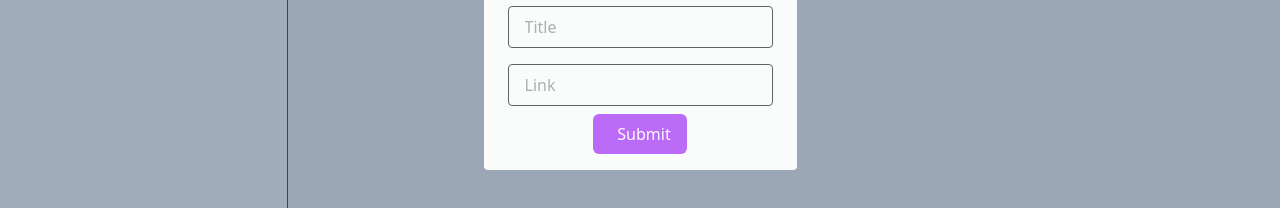
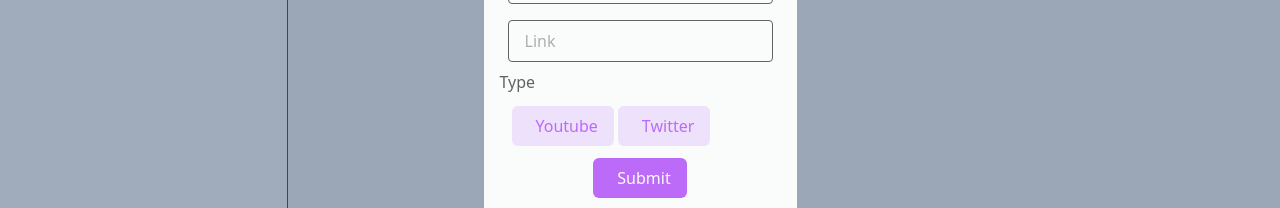
Before and after one commit to ak8abhinay/Second-Brain-App-FE, a React (Vite) app: page /dashboard in a window 1280 px wide. Shown: the part 336-544 px from the top of the page. Built offline with nearby package versions, Linux system fonts and the light colour scheme.

Commit message:
Updated Content Modal

```diff
--- a/src/components/CreateContentModal.tsx
+++ b/src/components/CreateContentModal.tsx
@@ -1,9 +1,26 @@
+import { useRef, useState } from "react";
 import { CrossIcon } from "../icons/CrossIcon";
 import { Button } from "./Button";
 import { Input } from "./Input";
 
+enum ContentTpe {
+  Youtube = "youtube",
+  Twitter = "twitter"
+}
+
 //controlled component
 export function  CreateContentModal({open, onClose}) {
+
+  const titleRef = useRef<HTMLInputElement>();
+  const linkRef = useRef<HTMLInputElement>();
+  const [type, setType] = useState("ContentType.Youtube");
+
+  function  addContent() {
+     const title = titleRef.current?.value
+     const link = titleRef.current?.value
+
+  }
+
   return <div>
     {open && <div className="w-screen h-screen bg-slate-500 fixed top-0 left-0 opacity-60 flex justify-center">
         <div className="flex flex-col justify-center">
@@ -14,11 +31,24 @@ export function  CreateContentModal({open, onClose}) {
               </div>
             </div>
             <div>
-              <Input placeholder={"Title"}/>
-              <Input placeholder={"Link"}/>
+              <Input ref={titleRef} placeholder={"Title"}/>
+              <Input ref={linkRef} placeholder={"Link"}/>
+            </div>
+            <div>
+              <h1>Type</h1>
+              <div className="flex gap-1 p-3">
+                <Button text="Youtube" variant={type === ContentTpe.Youtube ?
+                  "primary" : "secondary"} onClick={() => {
+                    setType(ContentTpe.Youtube)
+                  }}></Button>
+                <Button text="Twitter" variant={type === ContentTpe.Twitter ?
+                  "primary" : "secondary"} onClick={() => {
+                    setType(ContentTpe.Twitter)
+                  }}></Button>
+              </div>
             </div>
              <div className="flex justify-center">
-                <Button variant="primary" text="Submit" />
+                <Button onClick={addContent} variant="primary" text="Submit" />
              </div>
           </span>
         </div>
```
